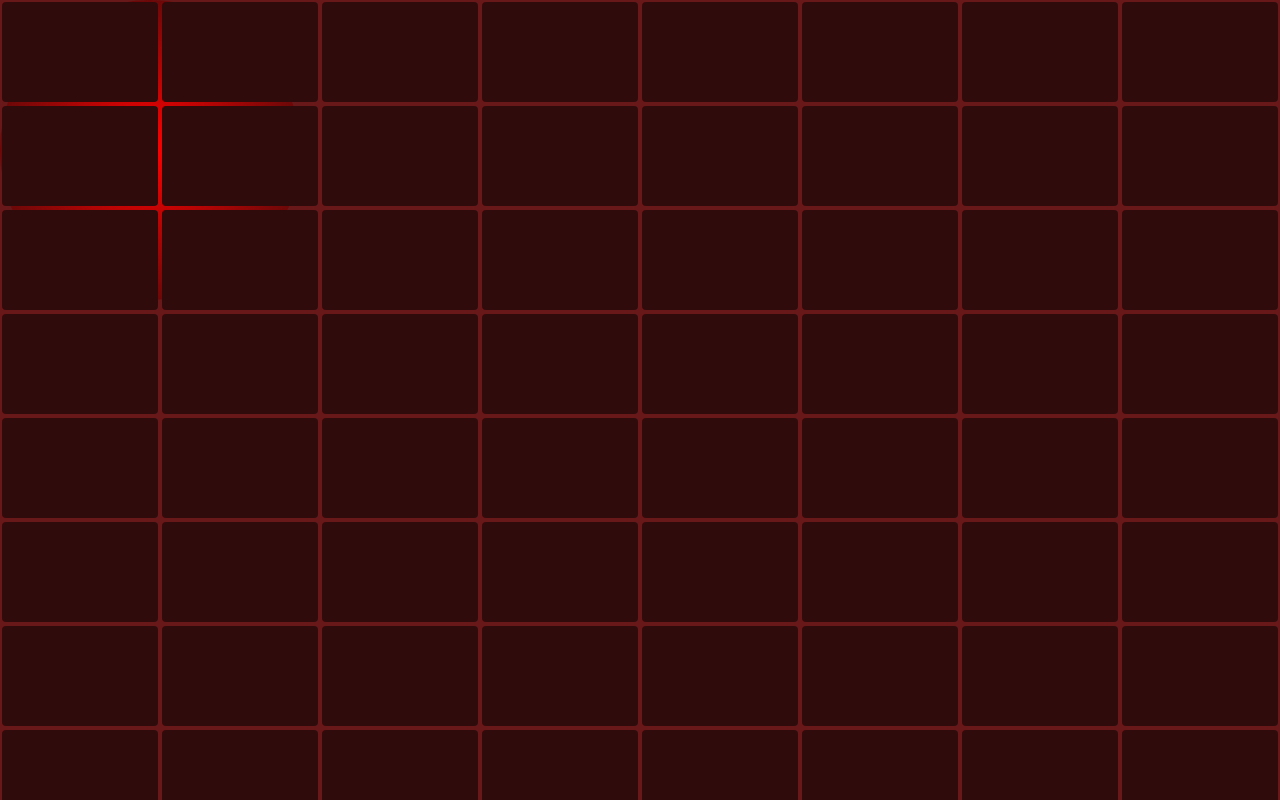
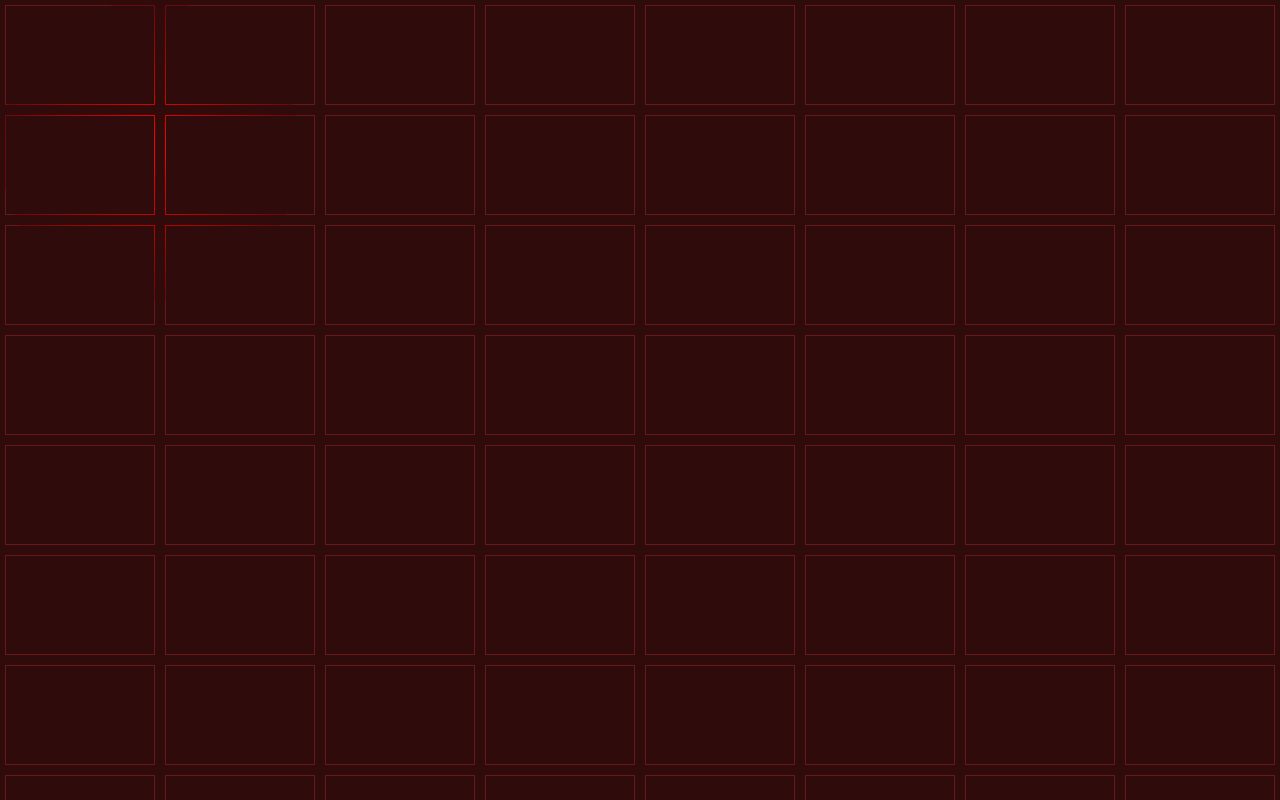
Before and after one commit to the-suraj/small-projects, a plain HTML site: page border-glow/index.html in a window 1280 px wide. Drawn offline with Linux system fonts and the light colour scheme.

Commit message:
copied well

```diff
--- a/border-glow/index.html
+++ b/border-glow/index.html
@@ -15,33 +15,44 @@
             padding: 0;
         }
         .wrapper {
+            position: relative;
+            display: inline-block;
             overflow: hidden;
-            min-width: 100%;
         }
         .container {
             display: grid;
+            width: 100vw;
             grid-template-columns: repeat(auto-fit, minmax(150px, 1fr));
             gap: 0;
             background-color: hsl(0, 63%, 25%);
-            z-index: 1;
         }
 
-        .container>div {
+        .container .border-glow-parent {
+            display: flex;
+            justify-content: stretch;
+            align-content: stretch;
+            align-items: stretch;
+            height: 100px;
+            border: 5px solid #300b0b;
+            z-index: 3;
+        }
+        .container .border-glow-child {
+            margin: 1px;
             background-color: #300b0b;
-            height: 100px;
-            margin: 2px;
-            border-radius: 4px;
-            z-index: 3;
+            /* outline: 2px solid blue; */
+            flex-grow: 1;
         }
 
         .highlighter {
-            position: fixed;
+            position: absolute;
             top: 0;
             width: 300px;
             height: 300px;
             border-radius: 50%;
             background: radial-gradient(ellipse, hsl(0, 100%, 50%) 0%, #300b0b 100%);
-            z-index: 2;
+        }
+        .highlighter-container {
+
         }
     </style>
 </head>
@@ -52,12 +63,13 @@
             <script>
                 var container = document.querySelector(".container");
                 for (let i = 0; i <= window.outerWidth*window.outerHeight/10000; i++) {
-                    container.innerHTML += '<div class="border-glow"></div>';
+                    container.innerHTML += '<div class="border-glow-parent"><div class="border-glow-child"></div></div>';
                 }
                 console.log(Math.floor(window.outerWidth*window.outerHeight/10000), "border-glow elements were added")
             </script>
         </div>
-        <div class="highlighter"></div>
+        <div class="highlighter-container"><div class="highlighter"></div></div>
+
     </div>
 
     <script>
```
